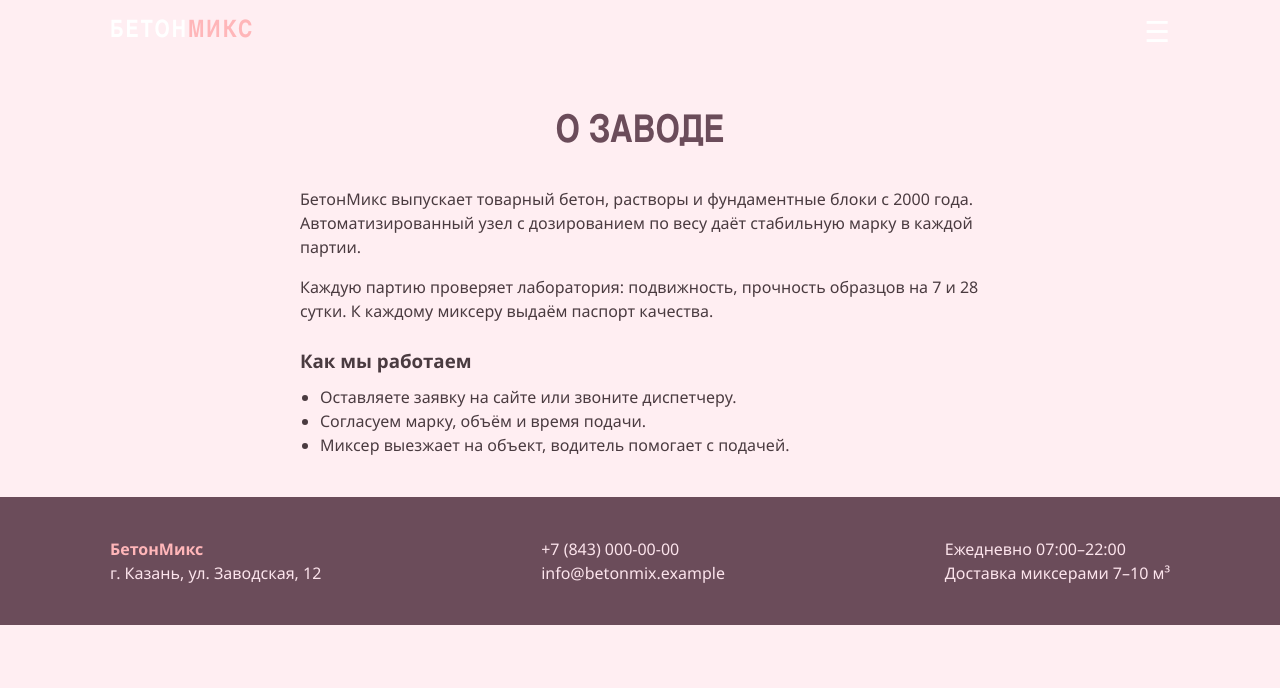
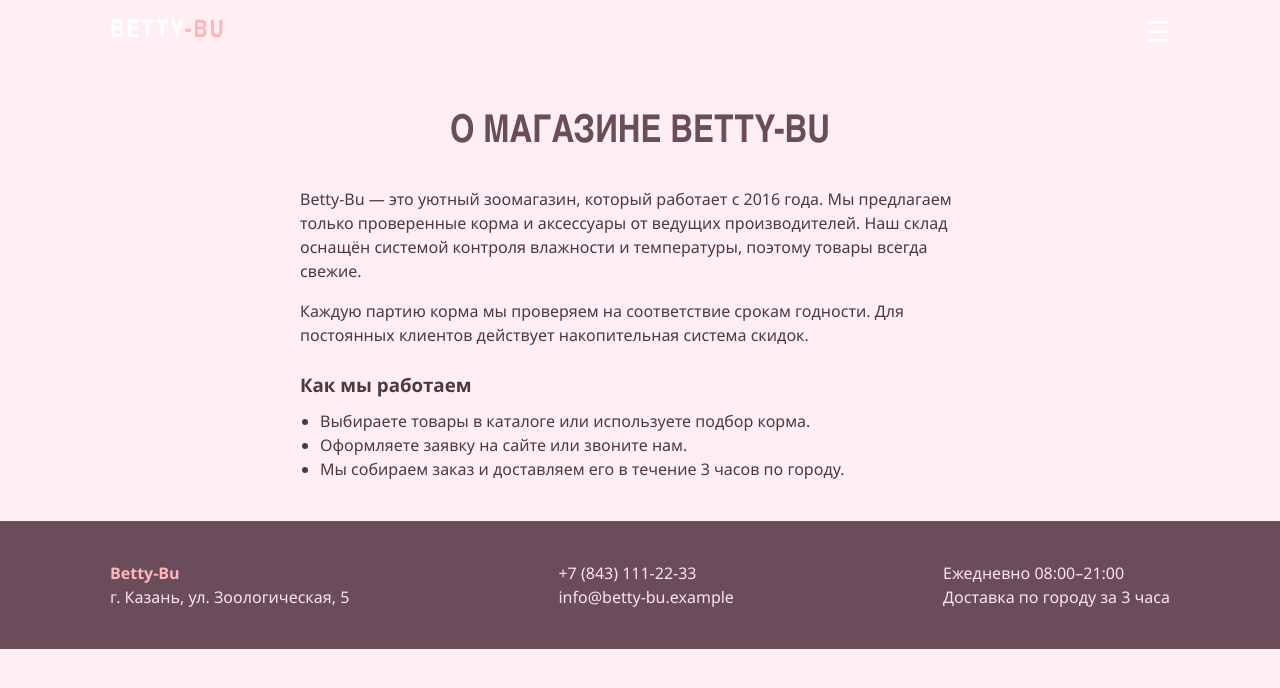
Before and after one commit to KhafizovaAV123/betty-bu, a plain HTML site: page about.html in a window 1280 px wide. Drawn offline with Linux system fonts and the light colour scheme.

Commit message:
Update about.html

```diff
--- a/about.html
+++ b/about.html
@@ -3,40 +3,40 @@
 <head>
   <meta charset="UTF-8">
   <meta name="viewport" content="width=device-width, initial-scale=1.0">
-  <title>О заводе — БетонМикс</title>
+  <title>О магазине — Betty-Bu</title>
   <link rel="stylesheet" href="css/style.css">
   <script src="js/main.js" defer></script>
 </head>
 <body>
 <header class="header">
   <div class="container header__inner">
-    <a href="index.html" class="logo">БЕТОН<span>МИКС</span></a>
+    <a href="index.html" class="logo">BETTY<span>-BU</span></a>
     <button class="menu-toggle" aria-label="Меню">☰</button>
     <nav class="dropdown-menu">
       <a href="catalog.html">Каталог</a>
-      <a href="calculator.html">Калькулятор</a>
+      <a href="calculator.html">Подбор корма</a>
       <a href="bag.html">Заявка <b class="cart-count">0</b></a>
-      <a href="about.html">О заводе</a>
+      <a href="about.html">О магазине</a>
     </nav>
   </div>
 </header>
 
-<section class="section-heading page-top"><h2>О заводе</h2></section>
+<section class="section-heading page-top"><h2>О магазине Betty-Bu</h2></section>
 <div class="container narrow text">
-  <p>БетонМикс выпускает товарный бетон, растворы и фундаментные блоки с 2000 года. Автоматизированный узел с дозированием по весу даёт стабильную марку в каждой партии.</p>
-  <p>Каждую партию проверяет лаборатория: подвижность, прочность образцов на 7 и 28 сутки. К каждому миксеру выдаём паспорт качества.</p>
+  <p>Betty-Bu — это уютный зоомагазин, который работает с 2016 года. Мы предлагаем только проверенные корма и аксессуары от ведущих производителей. Наш склад оснащён системой контроля влажности и температуры, поэтому товары всегда свежие.</p>
+  <p>Каждую партию корма мы проверяем на соответствие срокам годности. Для постоянных клиентов действует накопительная система скидок.</p>
   <h3>Как мы работаем</h3>
   <ul>
-    <li>Оставляете заявку на сайте или звоните диспетчеру.</li>
-    <li>Согласуем марку, объём и время подачи.</li>
-    <li>Миксер выезжает на объект, водитель помогает с подачей.</li>
+    <li>Выбираете товары в каталоге или используете подбор корма.</li>
+    <li>Оформляете заявку на сайте или звоните нам.</li>
+    <li>Мы собираем заказ и доставляем его в течение 3 часов по городу.</li>
   </ul>
 </div>
 <footer class="footer">
   <div class="container footer__inner">
-    <div><b>БетонМикс</b><br>г. Казань, ул. Заводская, 12</div>
-    <div>+7 (843) 000-00-00<br>info@betonmix.example</div>
-    <div>Ежедневно 07:00–22:00<br>Доставка миксерами 7–10 м³</div>
+    <div><b>Betty-Bu</b><br>г. Казань, ул. Зоологическая, 5</div>
+    <div>+7 (843) 111-22-33<br>info@betty-bu.example</div>
+    <div>Ежедневно 08:00–21:00<br>Доставка по городу за 3 часа</div>
   </div>
 </footer>
 </body>
```
